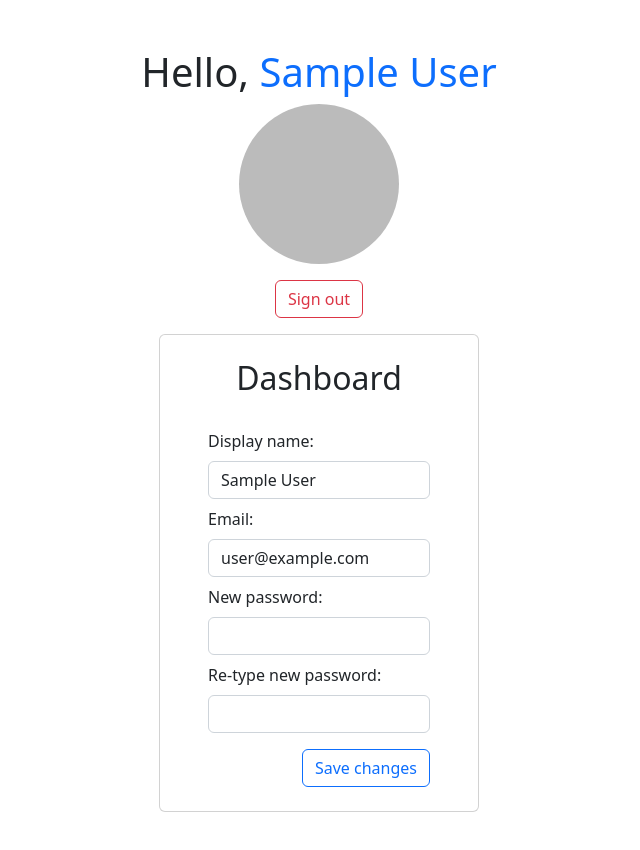
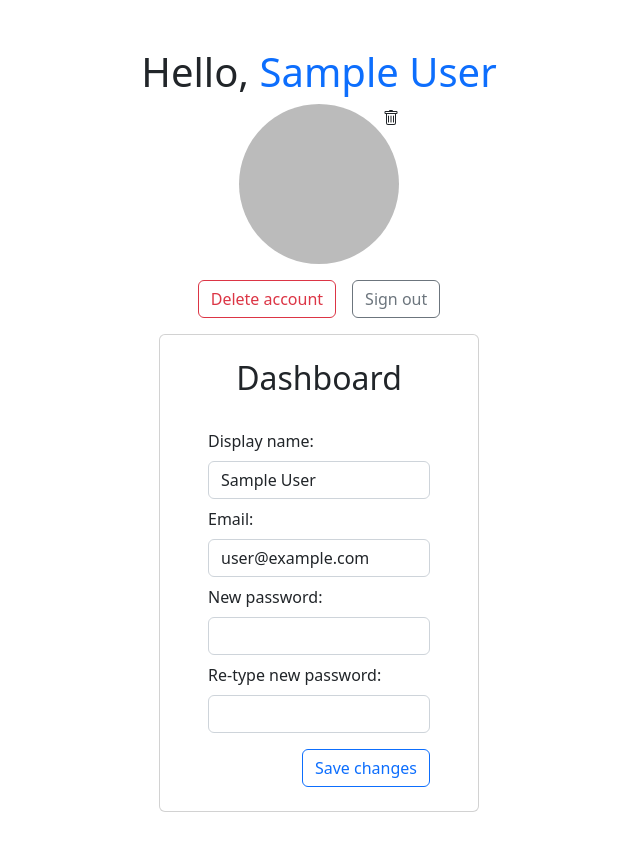
Before and after one commit to TomaszMarczak/firebase-auth-typescript, a React (Create React App) app: page / in a window 1280 px wide. Shown: the top 850 px of the page, without its empty margins (321-961 px from the left). Built offline with nearby package versions, Linux system fonts and the light colour scheme; no server answers; sample sign-in values are in the browser's storage.

Commit message:
Pre Deploy

```diff
--- a/package.json
+++ b/package.json
@@ -1,6 +1,7 @@
 {
   "name": "firebase-auth-typescript",
   "version": "0.1.0",
+  "homepage": "https://tomaszmarczak.github.io/typescript-firebase",
   "private": true,
   "dependencies": {
     "@testing-library/jest-dom": "^5.16.5",
@@ -13,6 +14,7 @@
     "bootstrap": "^5.2.2",
     "dotenv": "^16.0.3",
     "firebase": "^9.12.1",
+    "gh-pages": "^4.0.0",
     "react": "^18.2.0",
     "react-bootstrap": "^2.5.0",
     "react-dom": "^18.2.0",
@@ -24,6 +26,8 @@
     "web-vitals": "^2.1.4"
   },
   "scripts": {
+    "predeploy": "npm run build",
+    "deploy": "gh-pages -d build",
     "start": "react-scripts start",
     "build": "react-scripts build",
     "test": "react-scripts test",
--- a/public/index.html
+++ b/public/index.html
@@ -7,11 +7,11 @@
     <meta name="theme-color" content="#000000" />
     <meta
       name="description"
-      content="Web site created using create-react-app"
+      content="Firebase Auth and File Storage with Typescript"
     />
     <link rel="apple-touch-icon" href="%PUBLIC_URL%/logo192.png" />
     <link rel="manifest" href="%PUBLIC_URL%/manifest.json" />
-    <title>React App</title>
+    <title>Firebase Auth and File Storage</title>
   </head>
   <body>
     <noscript>You need to enable JavaScript to run this app.</noscript>
--- a/src/components/Header.tsx
+++ b/src/components/Header.tsx
@@ -1,9 +1,10 @@
-import Logout from "./Logout";
+import SignOutDelete from "./SignOutDelete";
 import { useAuth } from "../context/AuthContext";
 import ProfilePic from "./ProfilePic";
+import { Button } from "react-bootstrap";
 
 export default function Header() {
-  const { currentUser } = useAuth();
+  const { currentUser, deleteUserAccount } = useAuth();
   return (
     <>
       <h1 className="text-wrap">
@@ -17,7 +18,7 @@ export default function Header() {
         )}
       </h1>
       <ProfilePic />
-      {currentUser && <Logout />}
+      {currentUser && <SignOutDelete />}
     </>
   );
 }
--- a/src/components/Logout.tsx
+++ /dev/null
@@ -1,23 +0,0 @@
-import { auth } from "../firebase";
-import { signOut } from "firebase/auth";
-import { Link } from "react-router-dom";
-import { Button } from "react-bootstrap";
-import { useAuth } from "../context/AuthContext";
-
-export default function Logout() {
-  const { setError } = useAuth();
-  return (
-    <Button
-      className="my-3"
-      variant="outline-danger"
-      onClick={async () => {
-        setError("");
-        await signOut(auth);
-      }}
-    >
-      <Link to="/" style={{ textDecoration: "none", color: "inherit" }}>
-        Sign out
-      </Link>
-    </Button>
-  );
-}
--- a/src/components/ProfilePic.tsx
+++ b/src/components/ProfilePic.tsx
@@ -1,13 +1,14 @@
 import { useState } from "react";
 import { useAuth } from "../context/AuthContext";
-import { BsPersonBoundingBox } from "react-icons/bs";
-import { Image } from "react-bootstrap";
+import { BsPersonBoundingBox, BsTrash } from "react-icons/bs";
+import { Image, Button } from "react-bootstrap";
 import UploadModal from "./UploadModal";
+import { useNavigate } from "react-router-dom";
 
 export default function ProfilePic() {
-  const { currentUser } = useAuth();
+  const { currentUser, deleteUserPhoto } = useAuth();
   const [modalOpen, setModalOpen] = useState<boolean>(false);
-
+  const navigate = useNavigate();
   return (
     <>
       {currentUser ? (
@@ -23,12 +24,35 @@ export default function ProfilePic() {
               </div>
             </div>
           ) : (
-            <Image
-              onClick={() => setModalOpen(true)}
-              src={currentUser.photoURL || ""}
-              className="rounded-circle d-block mx-auto"
-              style={{ width: "10rem", cursor: "pointer" }}
-            />
+            <div className="position-relative">
+              <Image
+                onClick={() => setModalOpen(true)}
+                src={currentUser.photoURL || ""}
+                className="rounded-circle d-block mx-auto"
+                style={{
+                  width: "10rem",
+                  height: "10rem",
+                  cursor: "pointer",
+                  objectFit: "cover",
+                }}
+              />
+              <span
+                onClick={() => {
+                  deleteUserPhoto().then(() => navigate(0));
+                }}
+                id="delete-trash"
+                className="hover-scale-2"
+                style={{
+                  position: "absolute",
+                  top: 0,
+                  right: 0,
+                  padding: 0,
+                  cursor: "pointer",
+                }}
+              >
+                <BsTrash />
+              </span>
+            </div>
           )}
         </div>
       ) : (
--- /dev/null
+++ b/src/components/SignOutDelete.tsx
@@ -0,0 +1,32 @@
+import { auth } from "../firebase";
+import { signOut } from "firebase/auth";
+import { Link } from "react-router-dom";
+import { Button } from "react-bootstrap";
+import { useAuth } from "../context/AuthContext";
+
+export default function Logout() {
+  const { setError, deleteUserAccount } = useAuth();
+  return (
+    <div className="d-flex gap-3">
+      <Button
+        variant="outline-danger"
+        onClick={deleteUserAccount}
+        className="my-3"
+      >
+        Delete account
+      </Button>
+      <Button
+        className="my-3"
+        variant="outline-secondary"
+        onClick={() => {
+          setError("");
+          signOut(auth);
+        }}
+      >
+        <Link to="/" style={{ textDecoration: "none", color: "inherit" }}>
+          Sign out
+        </Link>
+      </Button>
+    </div>
+  );
+}
--- a/src/components/UploadModal.tsx
+++ b/src/components/UploadModal.tsx
@@ -1,10 +1,11 @@
-import { Modal, Button, ProgressBar, Form } from "react-bootstrap";
+import { Modal, Button, ProgressBar, Form, Spinner } from "react-bootstrap";
 import { storage } from "../firebase";
 import { ref, uploadBytesResumable, getDownloadURL } from "firebase/storage";
 import { v4 as uuidv4 } from "uuid";
 import { useState } from "react";
 import { useAuth } from "../context/AuthContext";
 import { useNavigate } from "react-router-dom";
+import { useEffect } from "react";
 
 type UploadModalTypes = {
   open: boolean;
@@ -16,15 +17,21 @@ export default function UploadModal({ open, setOpen }: UploadModalTypes) {
   const [bytesTransferred, setBytesTransferred] = useState<number>(0);
   const [totalBytes, setTotalBytes] = useState<number>(0);
   const [uploading, setUploading] = useState<boolean>(false);
+  const [loading, setLoading] = useState<boolean>(false);
   const { setError, updateUserProfilePic, deleteUserPhoto } = useAuth();
   const navigate = useNavigate();
+  useEffect(() => {
+    setLoading(false);
+  }, []);
 
   const handleSubmit = async (e: React.MouseEvent) => {
-    setUploading(() => true);
     e.preventDefault();
     const fileName = uuidv4();
     const storageRef = ref(storage, "images/" + fileName);
+    try {
       if (file) {
+        setUploading(() => true);
+        setLoading(() => true);
         const uploadTask = uploadBytesResumable(storageRef, file);
         uploadTask.on(
           "state_changed",
@@ -49,6 +56,10 @@ export default function UploadModal({ open, setOpen }: UploadModalTypes) {
               .catch((error) => setError(error.code));
           }
         );
+      }
+    } catch (error) {
+      setLoading(() => false);
+      console.log(error);
     }
   };
   return (
@@ -85,6 +96,16 @@ export default function UploadModal({ open, setOpen }: UploadModalTypes) {
           <Button onClick={handleSubmit}>Upload</Button>
         </div>
       </Modal.Footer>
+      {loading ? (
+        <Spinner
+          animation="border"
+          size="sm"
+          className=""
+          style={{ position: "absolute", bottom: 0, right: 0 }}
+        />
+      ) : (
+        ""
+      )}
     </Modal>
   );
 }
--- a/src/context/AuthContext.tsx
+++ b/src/context/AuthContext.tsx
@@ -16,6 +16,7 @@ import {
   updateProfile,
   updateEmail,
   updatePassword,
+  deleteUser,
 } from "firebase/auth";
 import { useNavigate } from "react-router-dom";
 import { storage } from "../firebase";
@@ -35,6 +36,7 @@ type AuthContextType = {
   updateUserPassword: (password: string) => Promise<void>;
   updateUserProfilePic: (imageURL: string) => Promise<void>;
   deleteUserPhoto: () => Promise<void>;
+  deleteUserAccount: () => Promise<void>;
 };
 
 const AuthContext = createContext({} as AuthContextType);
@@ -118,17 +120,29 @@ export function AuthProvider({ children }: { children: ReactNode }) {
   const deleteUserPhoto = (): Promise<void> => {
     const currentPhotoURL = currentUser?.photoURL || "";
     if (currentPhotoURL) {
+      try {
         if (currentPhotoURL.match(/(firebasestorage.googleapis.com)/gm)) {
           const currentImageName = currentPhotoURL.match(
             /(?<=images%2F)(.*)(?=\?)/gm
           );
           if (currentImageName && (currentImageName?.length as number) > 0) {
-          const currentPhotoRef = ref(storage, "images/" + currentImageName[0]);
+            const currentPhotoRef = ref(
+              storage,
+              "images/" + currentImageName[0]
+            );
             deleteObject(currentPhotoRef);
           }
         }
+      } catch (error) {
+        console.log(error);
       }
-    return updateUserProfilePic(null);
+    }
+    return updateUserProfilePic("").catch((error) => console.log(error));
+  };
+
+  const deleteUserAccount = async (): Promise<void> => {
+    await deleteUserPhoto();
+    return deleteUser(currentUser as User).then(() => navigate("/"));
   };
 
   useEffect(() => {
@@ -154,6 +168,7 @@ export function AuthProvider({ children }: { children: ReactNode }) {
     updateUserName,
     updateUserProfilePic,
     deleteUserPhoto,
+    deleteUserAccount,
   };
 
   return (
--- a/src/index.css
+++ b/src/index.css
@@ -1,13 +1,20 @@
 body {
   margin: 0;
-  font-family: -apple-system, BlinkMacSystemFont, 'Segoe UI', 'Roboto', 'Oxygen',
-    'Ubuntu', 'Cantarell', 'Fira Sans', 'Droid Sans', 'Helvetica Neue',
+  font-family: -apple-system, BlinkMacSystemFont, "Segoe UI", "Roboto", "Oxygen",
+    "Ubuntu", "Cantarell", "Fira Sans", "Droid Sans", "Helvetica Neue",
     sans-serif;
   -webkit-font-smoothing: antialiased;
   -moz-osx-font-smoothing: grayscale;
 }
 
 code {
-  font-family: source-code-pro, Menlo, Monaco, Consolas, 'Courier New',
+  font-family: source-code-pro, Menlo, Monaco, Consolas, "Courier New",
     monospace;
 }
+
+#delete-trash:hover {
+  transform: scale(1.3);
+}
+#delete-trash {
+  transition: 150ms ease-in-out;
+}
--- a/src/pages/Dashboard.tsx
+++ b/src/pages/Dashboard.tsx
@@ -37,7 +37,7 @@ export default function Dashboard() {
       promises.push(updateUserEmail(emailRef.current?.value as string));
     }
     if (nameRef.current?.value !== currentUser?.displayName) {
-      promises.push(updateUserName((nameRef.current?.value as string) || null));
+      promises.push(updateUserName(nameRef.current?.value as string));
     }
     if (promises.length > 0) {
       Promise.all(promises)
```
Also changed, not shown: 2 other files (tests, documents, lock files or other folders). Lines whose indentation alone changed are shown as unchanged.
